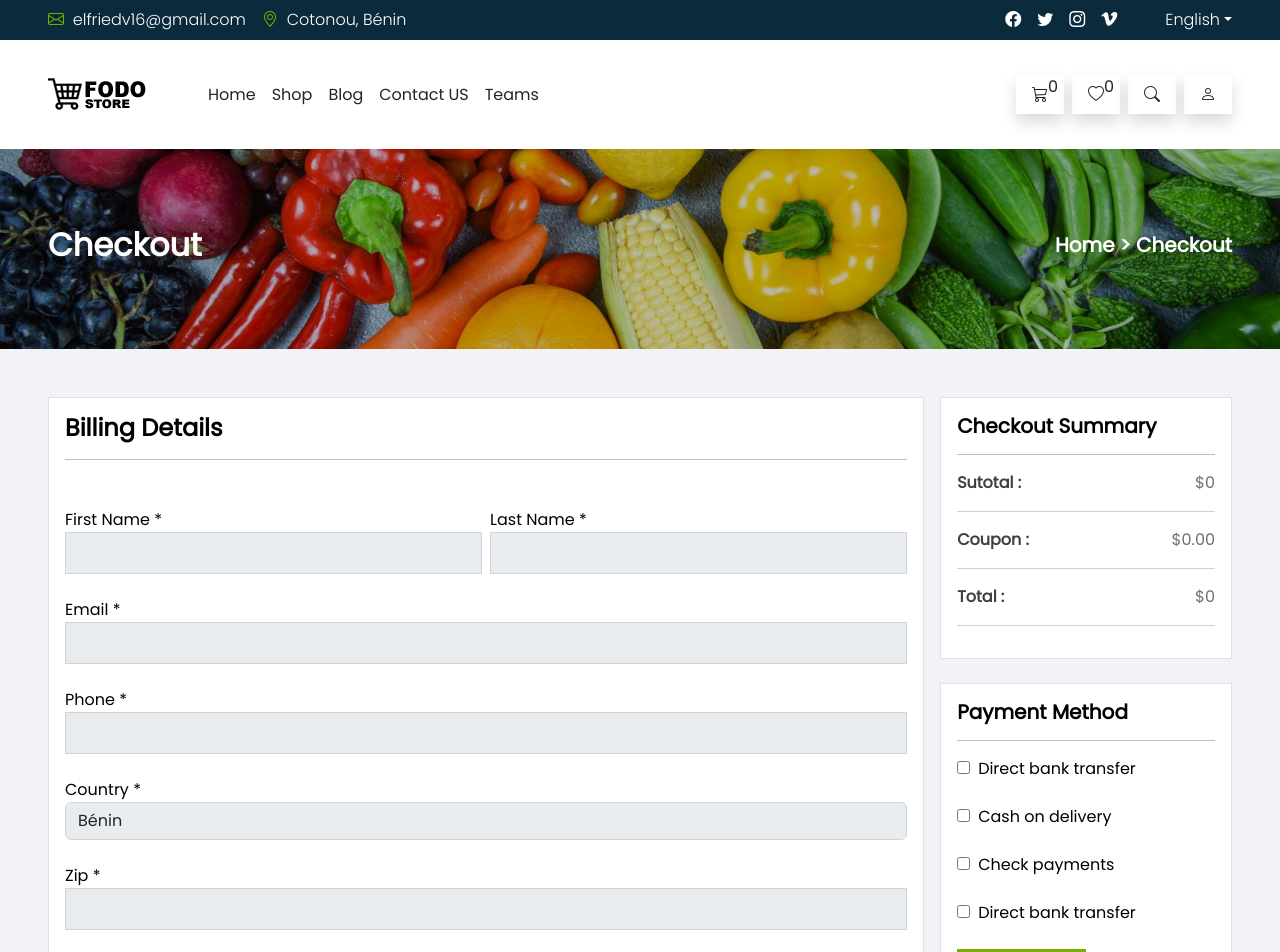
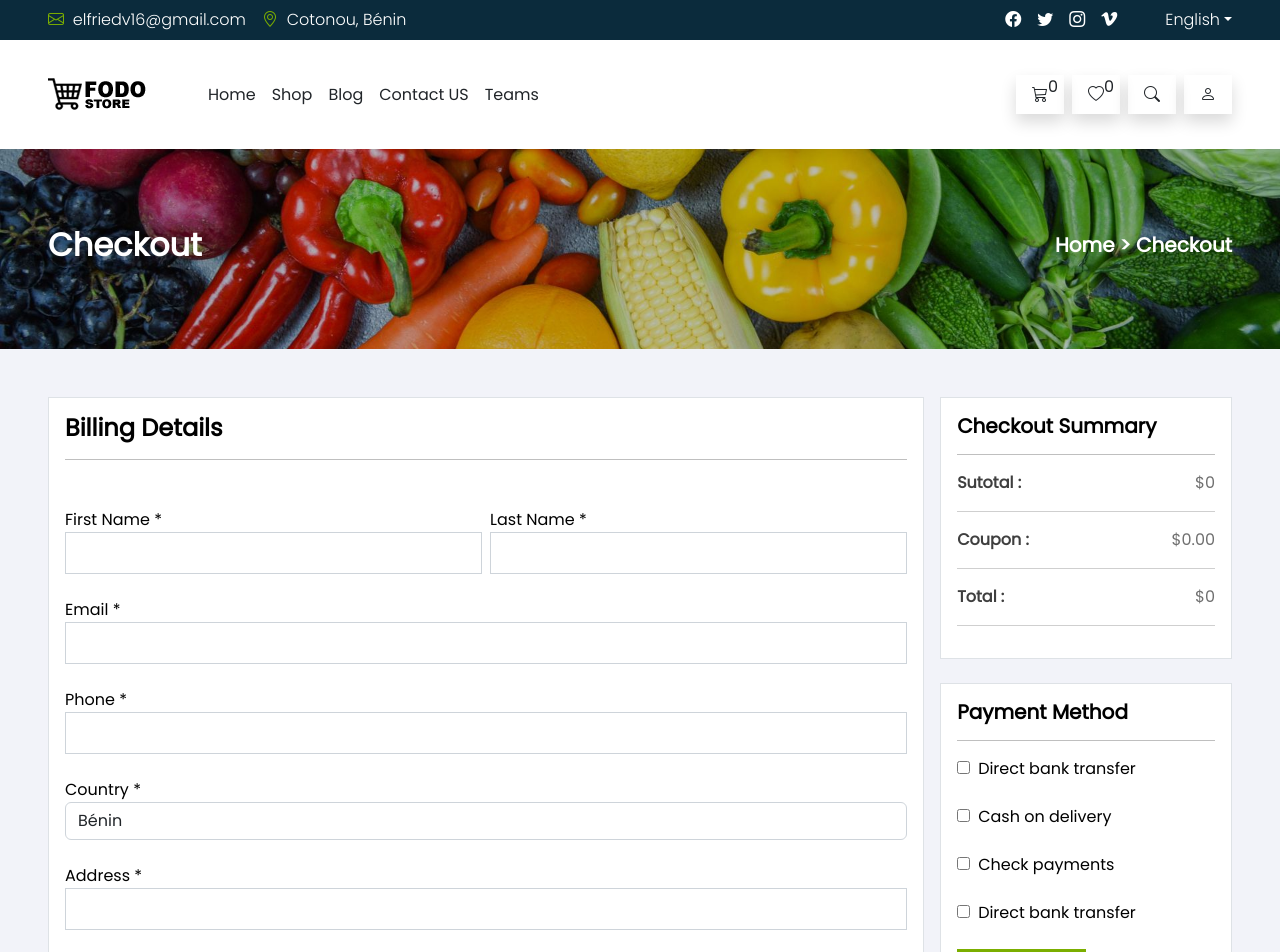
Before and after one commit to noel319/friedshop-front-react, a React (Vite) app: page /checkout in a window 1280 px wide. Shown: the top 952 px of the page. Built offline with nearby package versions, Linux system fonts and the light colour scheme.

Commit message:
Proceed Checkout

```diff
--- a/src/Utils/Generals.ts
+++ b/src/Utils/Generals.ts
@@ -1,6 +1,7 @@
 import { useLocation } from 'react-router-dom'
 import { useAppSelector } from '../hooks/redux-hooks';
 import RoutePaths from '../config';
+import { ProductType } from '../components/ProductCart';
 
 export const BASE_URL = 'http://127.0.0.1:8000/api'; // BASE URL FOR API FETCHING
 
@@ -72,20 +73,21 @@ export const checkLogin = () => {
     return !!isLogged;
 }
 
-type CheckOut = {id : number, quantity? : number};
+type CheckOut = {product_id : number, quantity? : number};
 
-export const buildCheckoutData = () : CheckOut[] => {
+export const buildCheckoutData = () => {
 
-    const users = useAppSelector((state) => state.productCart);
+    const products = useAppSelector((state) => state.productCart);
+    const user : User = useAppSelector((state) => state.user)
 
     let checkoutData : CheckOut[] = [];
 
-    users.forEach((user) => {
+    products.forEach((product : ProductType) => {
         checkoutData.push({
-            id: user.id,
-            quantity: user.quantity || 0,
+            product_id: product.id,
+            quantity: product.quantity || 1,
         })
     })
 
-    return checkoutData;
+    return {user_id: user.id, commands : checkoutData};
 }
--- /dev/null
+++ b/src/store/apiquery/CommandApiSlice.ts
@@ -0,0 +1,58 @@
+import {createApi, fetchBaseQuery} from '@reduxjs/toolkit/query/react'
+import { BASE_URL } from '../../Utils/Generals';
+
+export const commandApiSlice = createApi({
+
+    reducerPath : 'api/commands',
+    baseQuery : fetchBaseQuery({baseUrl : BASE_URL}),
+    tagTypes : ['Commands'],
+
+    endpoints : (builder) => ({
+
+        getAllCommands : builder.query(({
+            query : () => '/command',
+            providesTags : ['Commands']
+        })),
+
+        getCommand : builder.query({
+            query : (command) => `/command/${command.id}`,
+            providesTags : ['Commands']
+        }),
+
+        createCommand: builder.mutation({
+            query : (command) => ({
+                url : `/command/create`,
+                method : 'POST',
+                body : command,
+            }),
+           invalidatesTags : ['Commands']
+        }),
+
+        updateCommand: builder.mutation({
+            query : (data) => ({
+                url : 'command/edit',
+                method : 'POST',
+                body : data,
+            }),
+            invalidatesTags : ['Commands']
+        }),
+
+        deleteCommand: builder.mutation({
+            query : (id : number) => ({
+                url : '/command/delete',
+                method : 'DELETE',
+                body : {id}
+            }),
+            invalidatesTags : ['Commands']
+        })
+    })
+})
+
+
+export const {
+    useGetAllCommandsQuery,
+    useGetCommandQuery,
+    useUpdateCommandMutation,
+    useCreateCommandMutation,
+    useDeleteCommandMutation,
+ } = commandApiSlice;
--- a/src/views/Checkout.tsx
+++ b/src/views/Checkout.tsx
@@ -4,18 +4,24 @@ import Banner from '../components/Banner'
 import Footer from './includes/Footer'
 import { User, buildCheckoutData, getTotal } from '../Utils/Generals'
 import { useAppSelector } from '../hooks/redux-hooks'
+import { useCreateCommandMutation } from '../store/apiquery/CommandApiSlice'
+import { HandleResult } from '../components/HandleResult'
+import LoadingButton from '../components/LoadingButton'
 
 const Checkout = () => {
 
     const user : User = useAppSelector(state => state.user);
     const data = buildCheckoutData();
+    const [sendData, result] = useCreateCommandMutation();
 
     const submitCheckout = (e : SyntheticEvent) => {
 
         e.preventDefault();
-        console.log(data);
+
+        sendData(data)
 
     }
+
 
     return (
         <>
@@ -25,42 +31,43 @@ const Checkout = () => {
                 <form action="" method="post" className="checkout-service p-3 bg-white w-75 border border-1">
                     <h4 className='fw-bold'>Billing Details</h4>
                     <hr />
+                    <HandleResult result={result} />
                     <div className='d-flex gap-2 mt-5'>
                         <label className='w-50'>
                             <span>First Name *</span>
-                            <input type="text" name="firstname" value={user.firstname} disabled className="form-control w-100 rounded-0 p-2"/>
+                            <input type="text" name="firstname" defaultValue={user.firstname || ''} readOnly  className="form-control w-100 rounded-0 p-2"/>
                         </label>
                         <label className='w-50'>
                             <span>Last Name *</span>
-                            <input type="email" name="lastname" value={user.lastname} disabled className="form-control w-100 rounded-0 p-2"/>
+                            <input type="email" name="lastname" defaultValue={user.lastname || ''} readOnly  className="form-control w-100 rounded-0 p-2"/>
                         </label>
                     </div>
                     <div className='my-4'>
                         <label className='w-100'>
                             <span>Email *</span>
-                            <input type="email" name="email" value={user.email} disabled className="form-control w-100 rounded-0 p-2"/>
+                            <input type="email" name="email" defaultValue={user.email || ''} readOnly  className="form-control w-100 rounded-0 p-2"/>
                         </label>
                     </div>
                     <div>
                         <label className='w-100'>
                             <span>Phone *</span>
-                            <input type="text" name="phone" value={user.phone} disabled className="form-control w-100 rounded-0 p-2"/>
+                            <input type="text" name="phone" defaultValue={user.phone || ''} readOnly  className="form-control w-100 rounded-0 p-2"/>
                         </label>
                     </div>
                     <div className='my-4'>
                         <label className='w-100'>
                             <span>Country *</span>
-                            <select name="country" disabled className="form-control">
-                                <option value="" selected>Bénin</option>
-                                <option value="">France</option>
-                                <option value="">United Kingdom</option>
+                            <select name="country" className="form-control">
+                                <option defaultValue="">Bénin</option>
+                                <option defaultValue="">France</option>
+                                <option defaultValue="">United Kingdom</option>
                             </select>
                         </label>
                     </div>
                     <div>
                         <label className='w-100'>
-                            <span>Zip *</span>
-                            <input type="text" name="firstname" value={user.address} disabled className="form-control w-100 rounded-0 p-2"/>
+                            <span>Address *</span>
+                            <input type="text" name="firstname" defaultValue={user.address} readOnly className="form-control w-100 rounded-0 p-2"/>
                         </label>
                     </div>
                     <div className='my-4'>
@@ -112,7 +119,9 @@ const Checkout = () => {
                                     <span>Direct bank transfer</span>
                                 </label>
                             </div>
-                            <div><a href="#" className="fd-btn w-50 text-center" onClick={submitCheckout}>PLACE ORDER</a></div>
+                            <LoadingButton loadingState={result.isLoading}>
+                                <div><a href="#" className="fd-btn w-50 text-center" onClick={submitCheckout}>PLACE ORDER</a></div>
+                            </LoadingButton>
                         </form>
                     </div>
                 </div>
--- a/store.ts
+++ b/store.ts
@@ -6,6 +6,7 @@ import { authApiSlice } from "./src/store/apiquery/AuthApiSlice";
 import { slideApiSlice } from "./src/store/apiquery/slideApiSlice";
 import { usersApiSlice } from "./src/store/apiquery/usersApiSlice";
 import { userSlice } from "./src/store/userSlice";
+import { commandApiSlice } from "./src/store/apiquery/CommandApiSlice";
 
 export const store = configureStore({
     reducer : {
@@ -14,6 +15,7 @@ export const store = configureStore({
         [categoryApiSlice.reducerPath] : categoryApiSlice.reducer,
         [slideApiSlice.reducerPath] : slideApiSlice.reducer,
         [usersApiSlice.reducerPath] : usersApiSlice.reducer,
+        [commandApiSlice.reducerPath] : commandApiSlice.reducer,
         products : productSlice.reducer,
         productWishlist : productWhishListSlice.reducer,
         productCart : productCartSlice.reducer,
```
